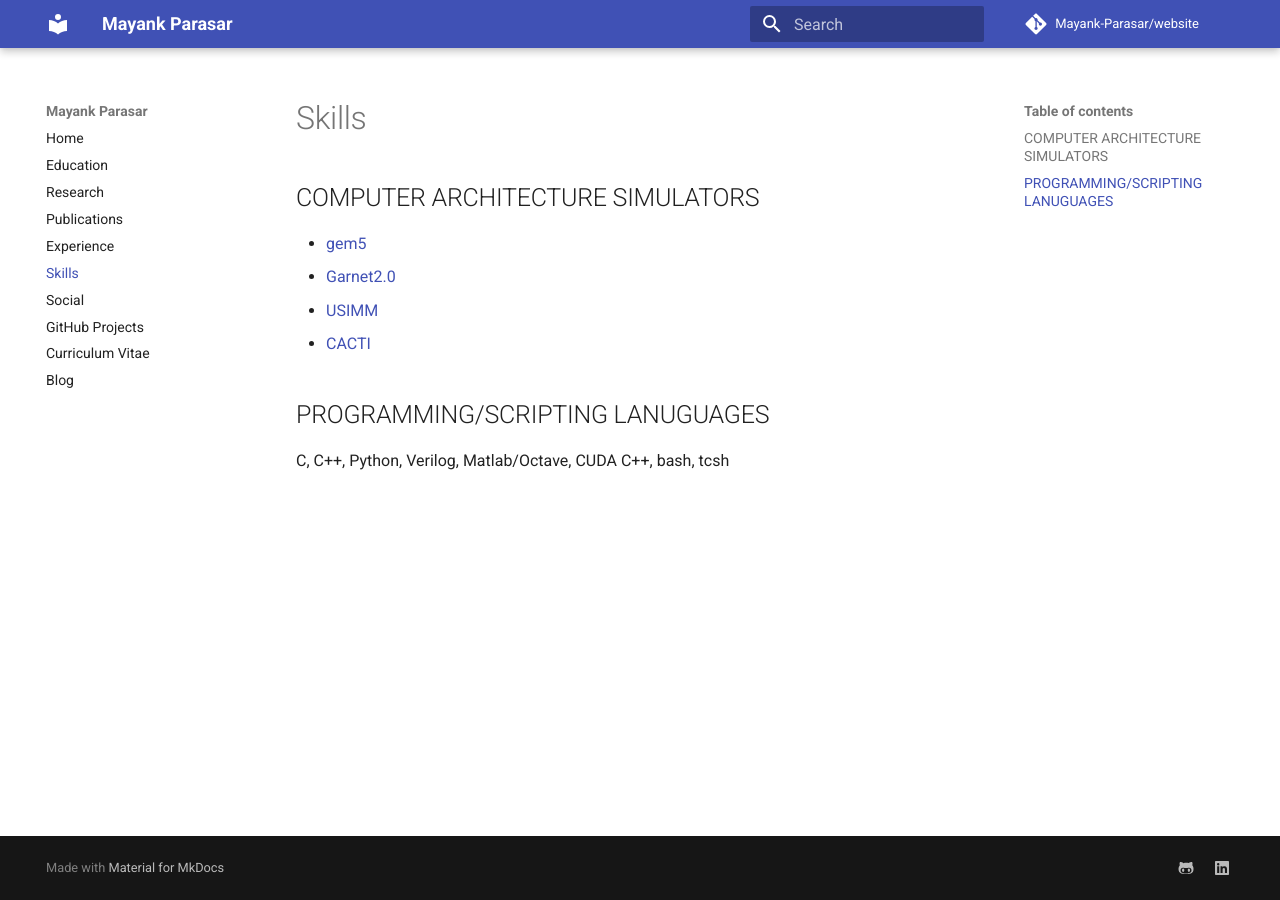
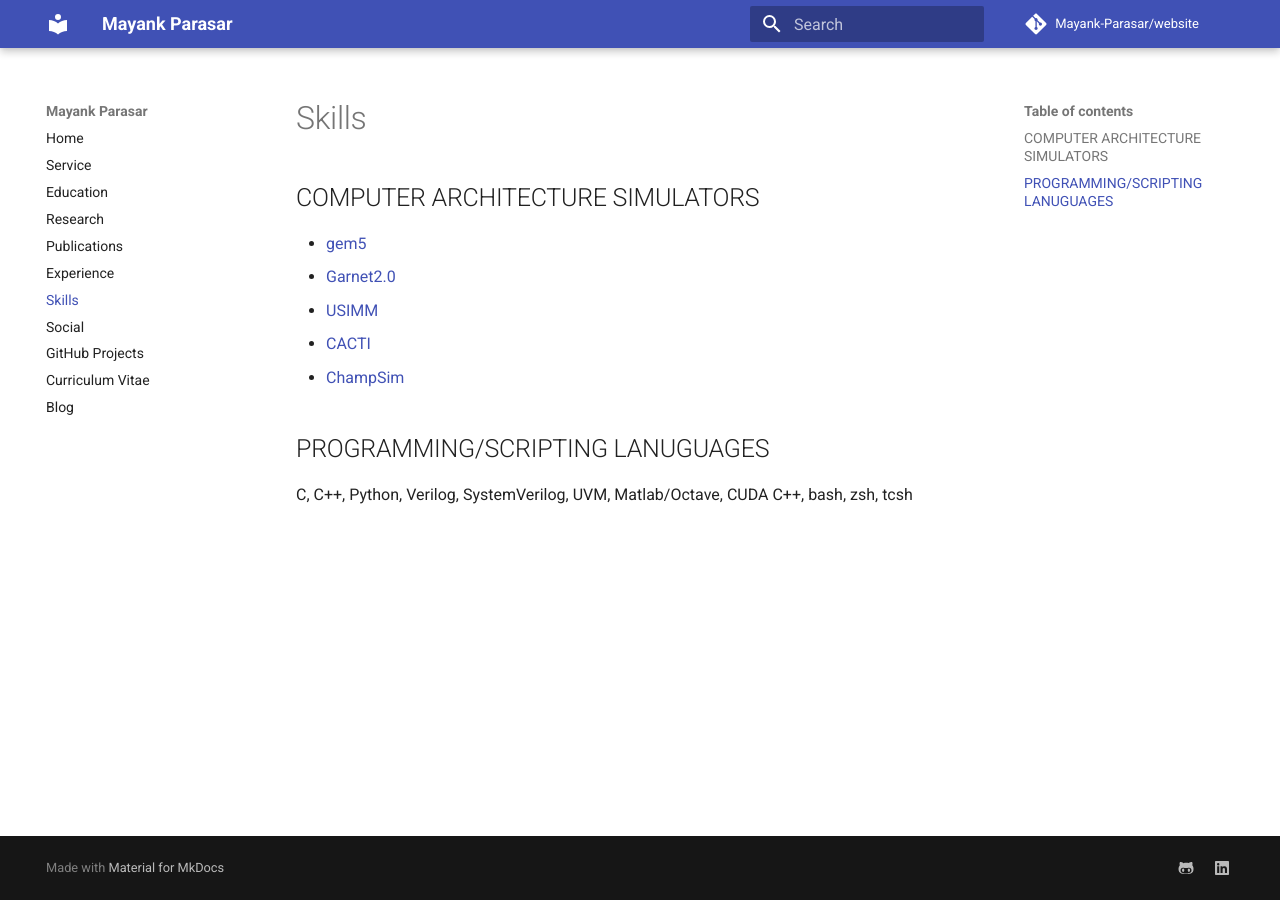
Before and after one commit to Mayank-Parasar/website, an MkDocs documentation site: the page built from docs/skill.md, in a window 1280 px wide. Built offline with MkDocs 1.6.1 and Material for MkDocs 9.7.7, drawn with Linux system fonts in a browser that asks for light colours; comment, search, counter and statistics services are not loaded.

Commit message:
added more information to the website

```diff
--- a/docs/skill.md
+++ b/docs/skill.md
@@ -3,7 +3,8 @@
 * <a href="http://www.gem5.org/Garnet2.0">Garnet2.0</a>
 * <a href="http://www.utaharch.blogspot.com/2012/02/usimm.html">USIMM</a>
 * <a href="http://www.cs.utah.edu/~rajeev/cacti6/">CACTI</a>
+* <a href="https://github.com/ChampSim/ChampSim">ChampSim</a>
 
 
 ## PROGRAMMING/SCRIPTING LANUGUAGES
-C, C++, Python, Verilog, Matlab/Octave, CUDA C++, bash, tcsh
+C, C++, Python, Verilog, SystemVerilog, UVM, Matlab/Octave, CUDA C++, bash, zsh, tcsh
--- a/mkdocs.yml
+++ b/mkdocs.yml
@@ -9,6 +9,7 @@ edit_uri: ""
 
 nav:
   - Home: index.md
+  - Service: service.md
   # - Biography: bio.md
   - Education: education.md
   - Research: research.md
```
Also changed, not shown: docs/extracurricular.md (+3 -0 lines), docs/publication.md (+7 -7 lines).
